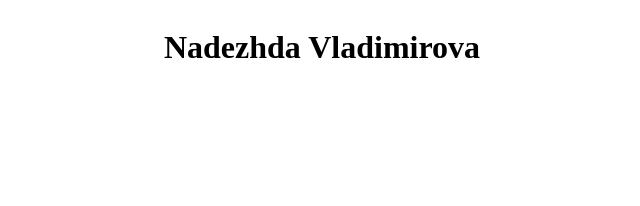
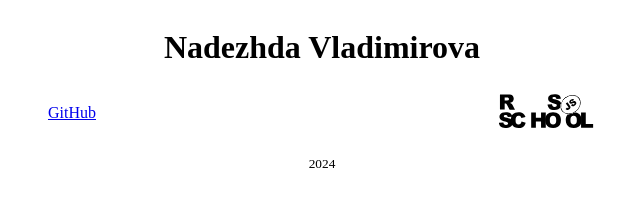
Before and after one commit to Matuma1ni/rsschool-cv, a website: page index.html in a window 1280 px wide. Shown: the whole page, without its empty margins (318-958 px from the left). Drawn offline with Linux system fonts and the light colour scheme.

Commit message:
feat: add footer content

```diff
--- a/index.html
+++ b/index.html
@@ -9,8 +9,20 @@
     <link rel="stylesheet" href="style.css">
   </head>
   <body>
+    <header></header>
     <main>
       <h1>Nadezhda Vladimirova</h1>
     </main>
+    <footer>
+      <div class="footer-container">
+        <p>
+          <a href="https://github.com/Matuma1ni" rel="noreferrer noopener" target="_blank">GitHub</a>
+        </p>
+        <a href="https://rs.school/courses/javascript-ru" rel="noreferrer noopener" target="_blank">
+          <img src="static/pics/rs-school-logo.svg" width="100" height="35" alt="rs school logo"/>
+        </a>
+      </div>
+      <p><small>2024</small></p>
+    </footer>
   </body>
 </html>
--- a/style.css
+++ b/style.css
@@ -14,8 +14,19 @@ summary,
     cursor: pointer;
 }
 
-main {
+main,
+footer {
     display: flex !important;
     justify-content: center;
-    align-content: center;
+    align-items: center;
+    flex-direction: column;
 }
+
+.footer-container {
+    width: 100%;
+    display: flex;
+    flex-direction: row;
+    justify-content: center;
+    align-items: center;
+    gap: 400px;
+}
```
Also changed, not shown: static/pics/rs-school-logo.svg (added).
